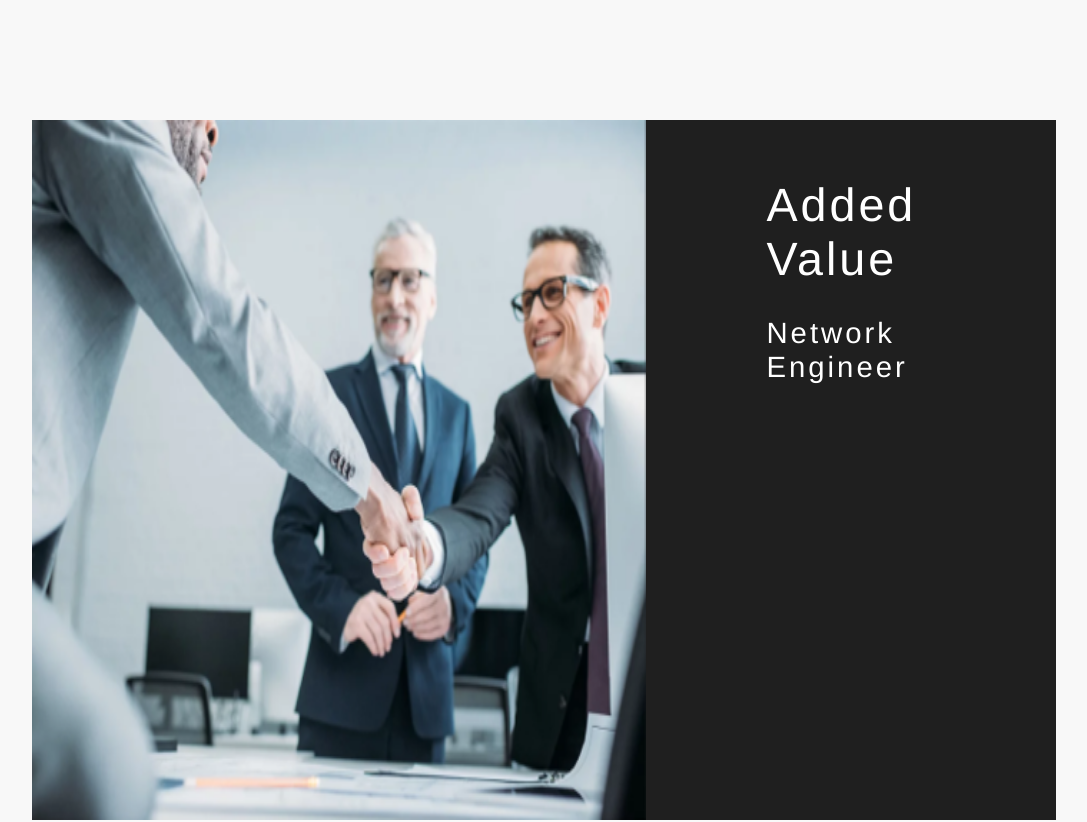
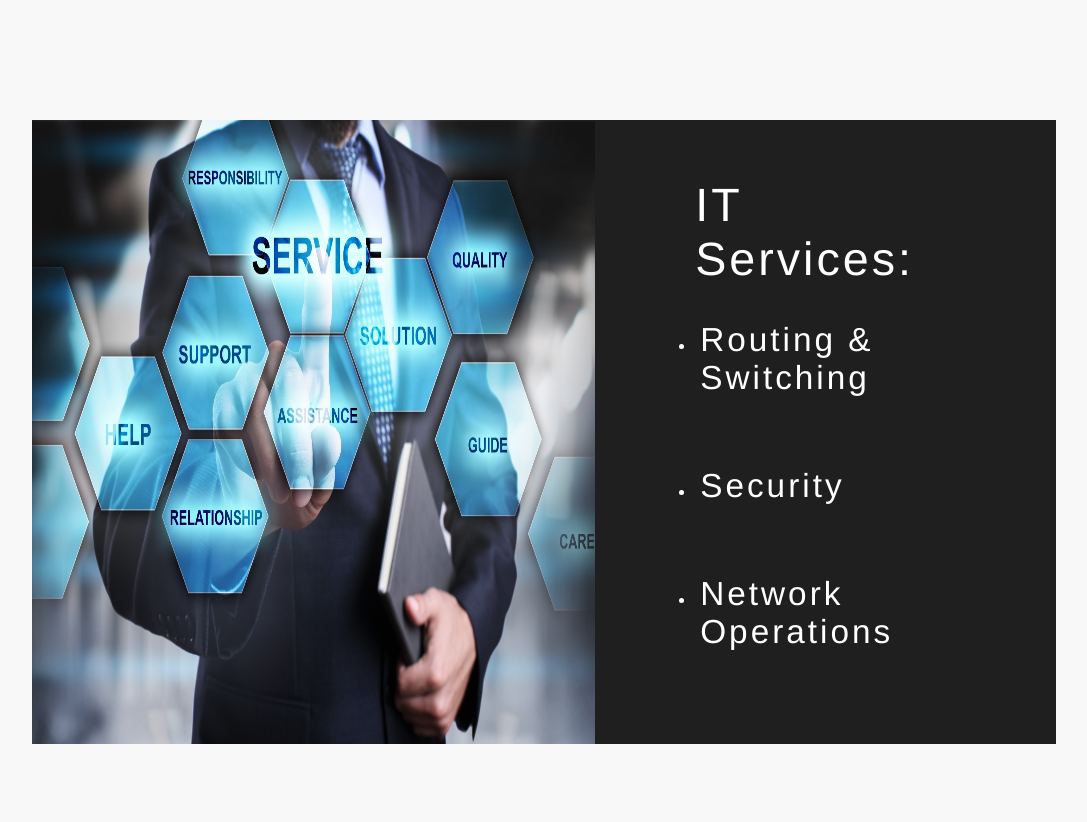
Before and after one commit to Ishara-MacDonald/BeeConnectedAppPoc, a Vue app: page /about in a window 1280 px wide. Shown: the part 880-1702 px from the top of the page, without its empty margins (96-1183 px from the left). Built offline with nearby package versions, Linux system fonts and the light colour scheme.

Commit message:
Updated Home - IT Services

```diff
--- a/src/components/AddedValue.vue
+++ b/src/components/AddedValue.vue
@@ -3,8 +3,18 @@
     <div id="value-container">
       <div id="value-picture"></div>
       <div id="value-info">
-                <h1>Added Value</h1>
-                <h2>Network Engineer</h2>
+        <h1>IT Services:</h1>
+        <ul>
+          <li>
+            <h2>Routing & Switching</h2>
+          </li>
+          <li>
+            <h2>Security</h2>
+          </li>
+          <li>
+            <h2>Network Operations</h2>
+          </li>
+        </ul>
       </div>
     </div>
   </div>
@@ -14,35 +24,38 @@
 </script>
 
 <style scoped>
-#added-value{
-    height:700px;
-    width:100%;
+#added-value {
+  height: 600px;
+  width: 100%;
 }
-#value-container{
+#value-container {
   display: grid;
-    width:80%;
-    height:100%;
-    grid-template-columns: 60% 40%;
+  width: 80%;
+  height: 100%;
+  grid-template-columns: 55% 45%;
   margin: 0 auto;
 }
-#value-picture{
-    background-image: url("../assets/added-value-hand-shaking.png");
+#value-picture {
+  background-image: url("../assets/services-honeycomb-man-in-suit.png");
   background-size: 100% 100%;
 }
-#value-info{
+#value-info {
   background-color: rgb(31, 31, 31);
-    padding:58px 120px;
+  padding: 58px 100px;
+}
+#value-info li {
+  padding: 5px;
 }
 
-#value-info h1, h2, h3, h4, h5, h6{
+#value-info h1, h2, h3, h4, h5, h6 {
   font-weight: normal;
   letter-spacing: 3px;
 }
-#value-info h1{
+#value-info h1 {
   font-size: 35pt;
 }
-#value-info h2{
-    font-size: 22pt;
-    margin:30px 0px;
+#value-info h2 {
+  font-size: 25pt;
+  margin: 30px 0px;
 }
 </style>
```
Also changed, not shown: src/assets/services-honeycomb-man-in-suit.png (added), src/assets/view-city-tech-man.png (added). Lines whose indentation alone changed are shown as unchanged.
